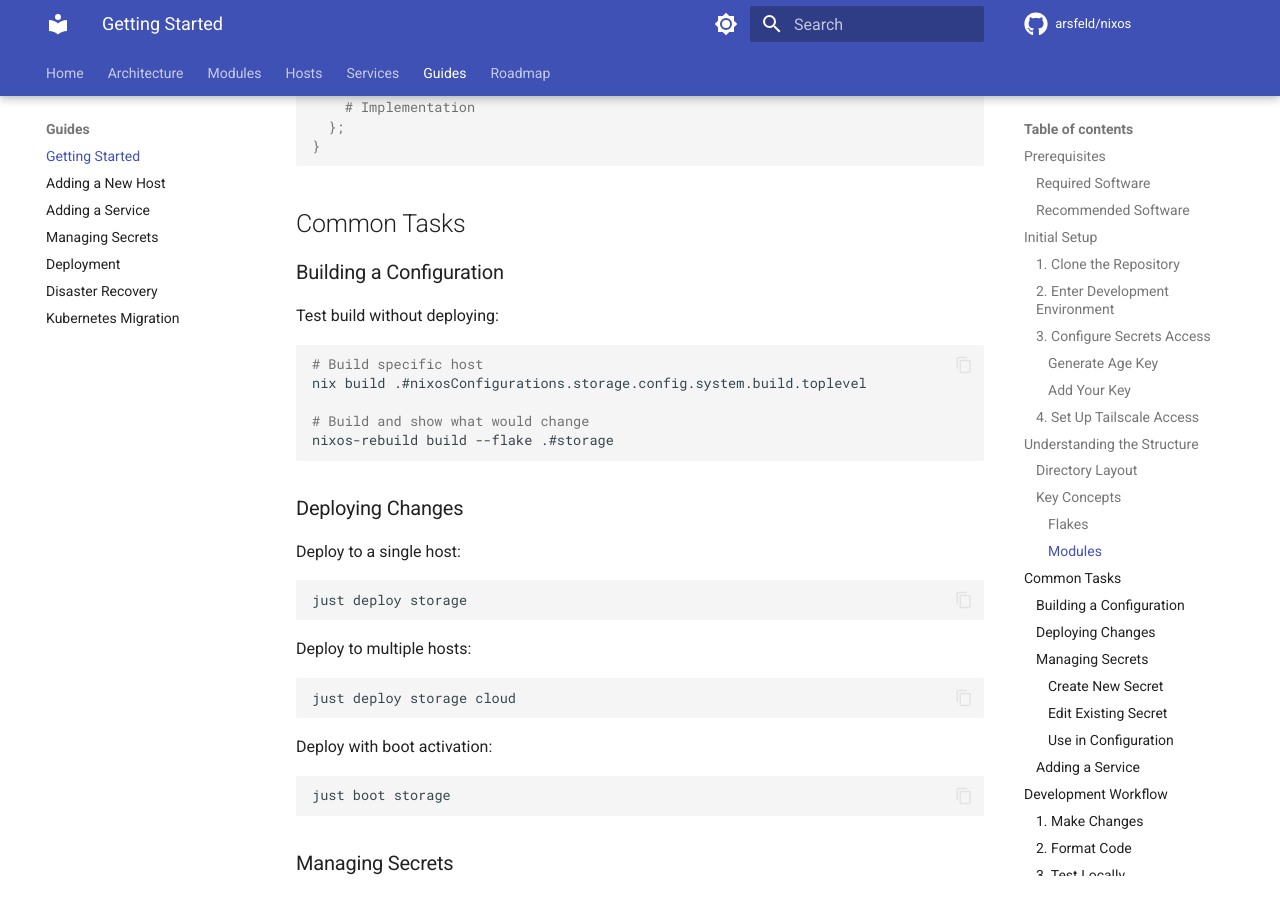
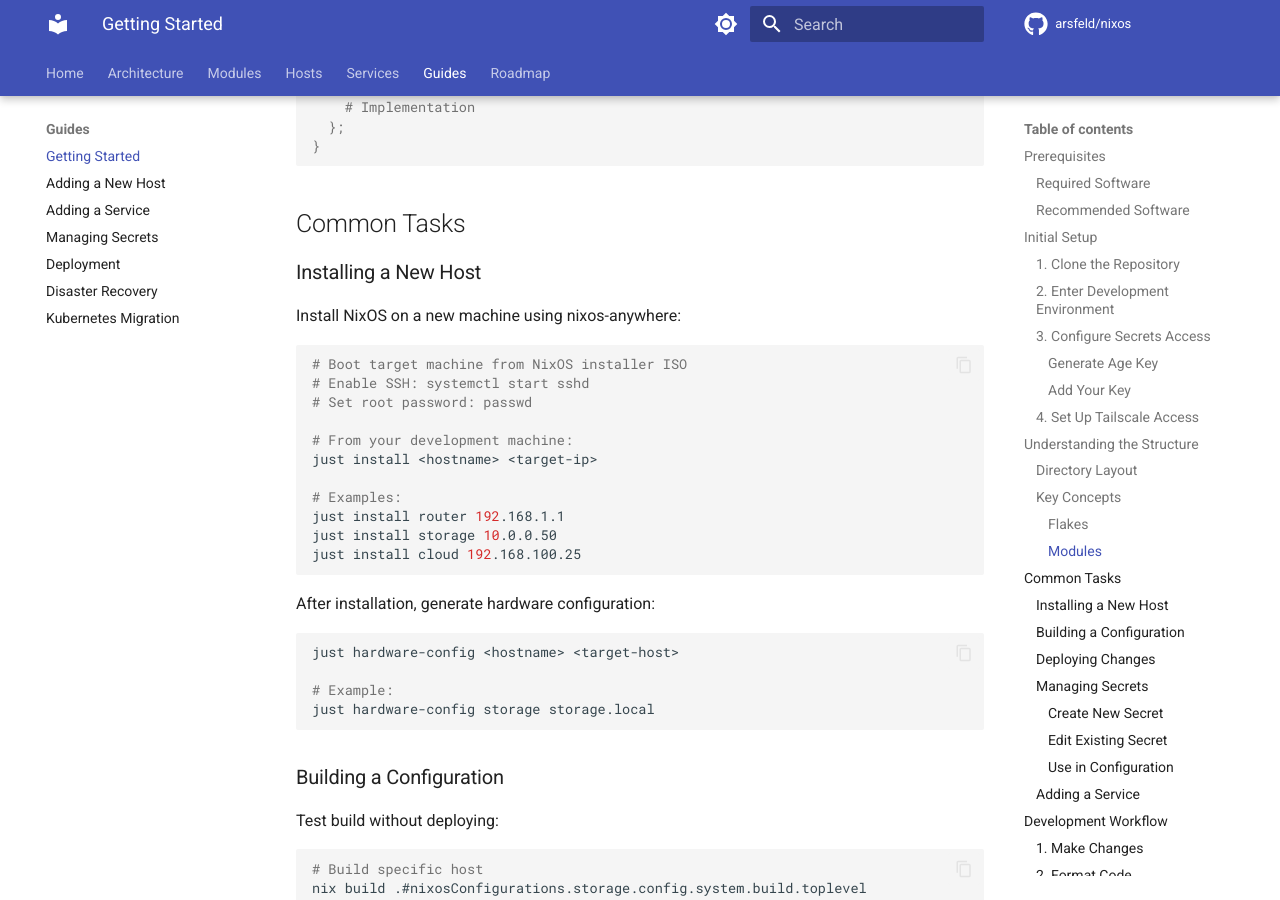
Before and after one commit to arsfeld/nixos, an MkDocs documentation site: the page built from docs/guides/getting-started.md, in a window 1280 px wide and 900 px high, scrolled down 2784 px. Built offline with MkDocs 1.6.1 and Material for MkDocs 9.7.7, drawn with Linux system fonts in a browser that asks for light colours; comment, search, counter and statistics services are not loaded; the version menu is left out.

Commit message:
docs: update guides for generic install command
- Update router installation guide to use new generic syntax
- Add installation section to getting started guide
- Include examples for installing different hosts
- Document hardware-config command usage

🤖 Generated with [Claude Code](https://claude.ai/code)

Co-Authored-By: Claude <noreply@anthropic.com>

````diff
--- a/docs/guides/getting-started.md
+++ b/docs/guides/getting-started.md
@@ -126,6 +126,31 @@ Modules encapsulate functionality:
 ```
 
 ## Common Tasks
+
+### Installing a New Host
+
+Install NixOS on a new machine using nixos-anywhere:
+```bash
+# Boot target machine from NixOS installer ISO
+# Enable SSH: systemctl start sshd
+# Set root password: passwd
+
+# From your development machine:
+just install <hostname> <target-ip>
+
+# Examples:
+just install router 192.168.1.1
+just install storage 10.0.0.50
+just install cloud 192.168.100.25
+```
+
+After installation, generate hardware configuration:
+```bash
+just hardware-config <hostname> <target-host>
+
+# Example:
+just hardware-config storage storage.local
+```
 
 ### Building a Configuration
 
````
Also changed, not shown: docs/guides/router-installation.md (+5 -2 lines).
